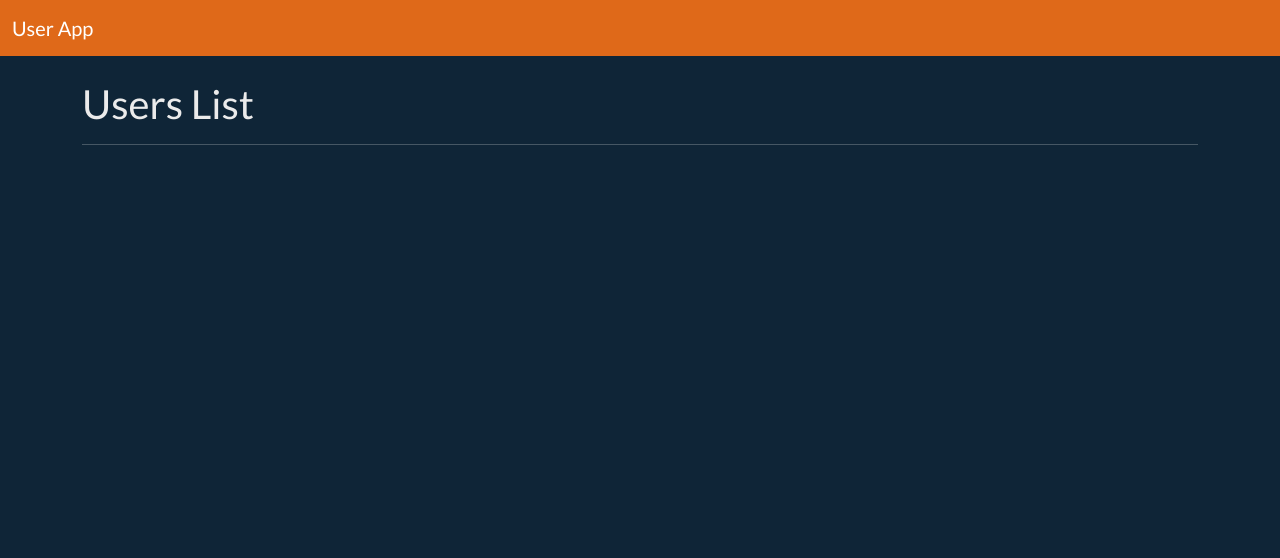
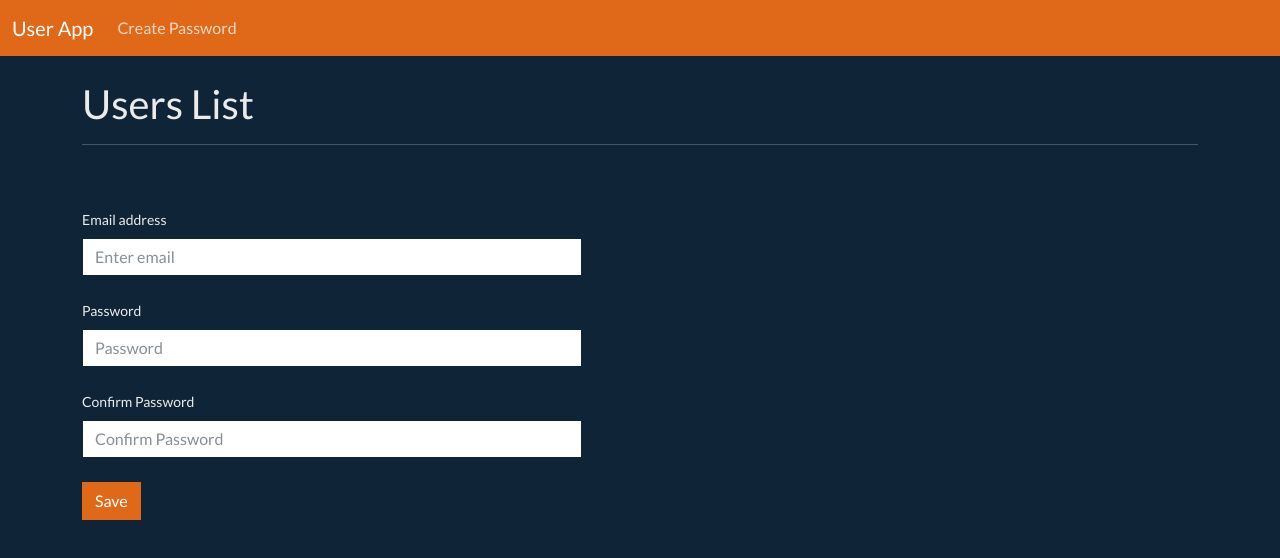
Before and after one commit to jo-vana/users-data-app, an Angular app: page /create-password in a window 1280 px wide. Before the commit this address led to /. Shown: the top 558 px of the page. Built offline with nearby package versions, Linux system fonts and the light colour scheme.

Commit message:
Create pass Form

```diff
--- a/src/app/app-routing.module.ts
+++ b/src/app/app-routing.module.ts
@@ -1,11 +1,13 @@
 import { NgModule } from '@angular/core';
 import { RouterModule, Routes } from '@angular/router';
+import { CreatePasswordComponent } from './features/components/create-password/create-password.component';
 import { UserPageComponent } from './features/components/user-page/user-page.component';
 import { UsersListComponent } from './features/components/users-list/users-list.component';
 
 const routes: Routes = [
   {path: '', component: UsersListComponent},
-  {path: 'user/:id', component: UserPageComponent}
+  {path: 'user/:id', component: UserPageComponent},
+  {path: 'create-password', component: CreatePasswordComponent}
 ];
 
 @NgModule({
--- a/src/app/app.component.html
+++ b/src/app/app.component.html
@@ -1,6 +1,14 @@
 <nav class="navbar navbar-expand-lg navbar-dark bg-primary">
   <div class="container-fluid">
     <a class="navbar-brand" href="/">User App</a>
+
+    <div class="collapse navbar-collapse" id="navbarColor01">
+      <ul class="navbar-nav me-auto">
+        <li class="nav-item">
+          <a href="/create-password" class="nav-link">Create Password</a>
+        </li>
+      </ul>
+    </div>
   </div>
 </nav>
 <br>
--- /dev/null
+++ b/src/app/features/components/create-password/create-password.component.html
@@ -0,0 +1,32 @@
+<form [formGroup]="createPasswordForm" (ngSubmit)="onCreatePassword()">
+    <fieldset style="max-width: 500px;">
+      <div class="form-group">
+        <label for="email" class="form-label mt-4">Email address</label>
+        <input type="email" class="form-control" ng-class="{'is-invalid': submitted && createPasswordForm.controls.emailAddress.errors}" required id="emailAddress" formControlName="emailAddress" placeholder="Enter email">
+        <div *ngIf="submitted && createPasswordForm.controls.confirmPassword.errors">
+            <small *ngIf="submitted && createPasswordForm.controls.emailAddress.errors?.required" class="form-text text-danger">This field is required.</small>
+            <small *ngIf="submitted && createPasswordForm.controls.emailAddress.errors?.email" class="form-text text-danger">The email address is not valid.</small>
+        </div>
+      </div>
+      <div class="form-group">
+        <label for="password" class="form-label mt-4">Password</label>
+        <input type="password" class="form-control" required id="password" ng-class="{'is-invalid': submitted && createPasswordForm.controls.password.errors}" formControlName="password" placeholder="Password">
+        <div *ngIf="submitted && createPasswordForm.controls.password.errors">
+            <small *ngIf="submitted && createPasswordForm.controls.password.errors?.required" class="form-text text-danger">This field is required.</small>
+            <small *ngIf="submitted && createPasswordForm.controls.password.errors?.minlength" class="form-text text-danger">The password must contain at least 6 characters.</small>
+
+        </div>
+      </div>
+      <div class="form-group">
+        <label for="confirm-pass" class="form-label mt-4">Confirm Password</label>
+        <input type="password" class="form-control" ng-class="{'is-invalid': submitted && createPasswordForm.controls.confirmPassword.errors}" required id="confirm-pass" formControlName="confirmPassword" placeholder="Confirm Password">
+        <div *ngIf="submitted && createPasswordForm.controls.confirmPassword.errors">
+            <small *ngIf="submitted && createPasswordForm.controls.confirmPassword.errors?.required" class="form-text text-danger">This field is required.</small>
+            <small *ngIf="submitted && createPasswordForm.controls.confirmPassword.errors?.minlength" class="form-text text-danger">The password must contain at least 6 characters.</small>
+            <small *ngIf="submitted && createPasswordForm.controls.confirmPassword.errors.mustMatch" class="form-text text-danger">The passwords do not match.</small>
+        </div>
+      </div>
+    </fieldset>
+    <br>
+    <button type="submit" class="btn btn-primary">Save</button>
+</form>
--- /dev/null
+++ b/src/app/features/components/create-password/create-password.component.ts
@@ -0,0 +1,35 @@
+import { Component, OnInit } from "@angular/core";
+import { FormGroup, FormControl, Validators, FormBuilder } from "@angular/forms";
+import { ComparePassword } from "./customvalidator.validator";
+
+@Component({
+    selector: 'app-create-password',
+    templateUrl: 'create-password.component.html',
+    styleUrls: ['create-password.component.scss']
+})
+
+export class CreatePasswordComponent implements OnInit {
+    createPasswordForm! : FormGroup;
+    submitted = false;
+
+    constructor(private fb: FormBuilder) {
+
+    }
+    ngOnInit() {
+        this.createPasswordForm = this.fb.group({
+            emailAddress: new FormControl('', [Validators.required, Validators.email]),
+            password: new FormControl('', [Validators.required, Validators.minLength(6)]),
+            confirmPassword: new FormControl('', [Validators.required, Validators.minLength(6)])
+        }, {
+            validator: ComparePassword("password", "confirmPassword")
+        })
+    }
+
+    onCreatePassword() {
+        this.submitted = true;
+        if(this.createPasswordForm.invalid) {
+            return
+        }
+        console.log(this.createPasswordForm.value)
+    }
+}
--- /dev/null
+++ b/src/app/features/components/create-password/customvalidator.validator.ts
@@ -0,0 +1,21 @@
+import { FormGroup } from "@angular/forms";
+
+export function ComparePassword(
+  controlName: string,
+  matchingControlName: string
+) {
+  return (formGroup: FormGroup) => {
+    const control = formGroup.controls[controlName];
+    const matchingControl = formGroup.controls[matchingControlName];
+
+    if (matchingControl.errors && !matchingControl.errors.mustMatch) {
+      return;
+    }
+
+    if (control.value !== matchingControl.value) {
+      matchingControl.setErrors({ mustMatch: true });
+    } else {
+      matchingControl.setErrors(null);
+    }
+  };
+}
```
Also changed, not shown: src/app/app.module.ts (+6 -2 lines), src/app/features/components/create-password/create-password.component.scss (added).
